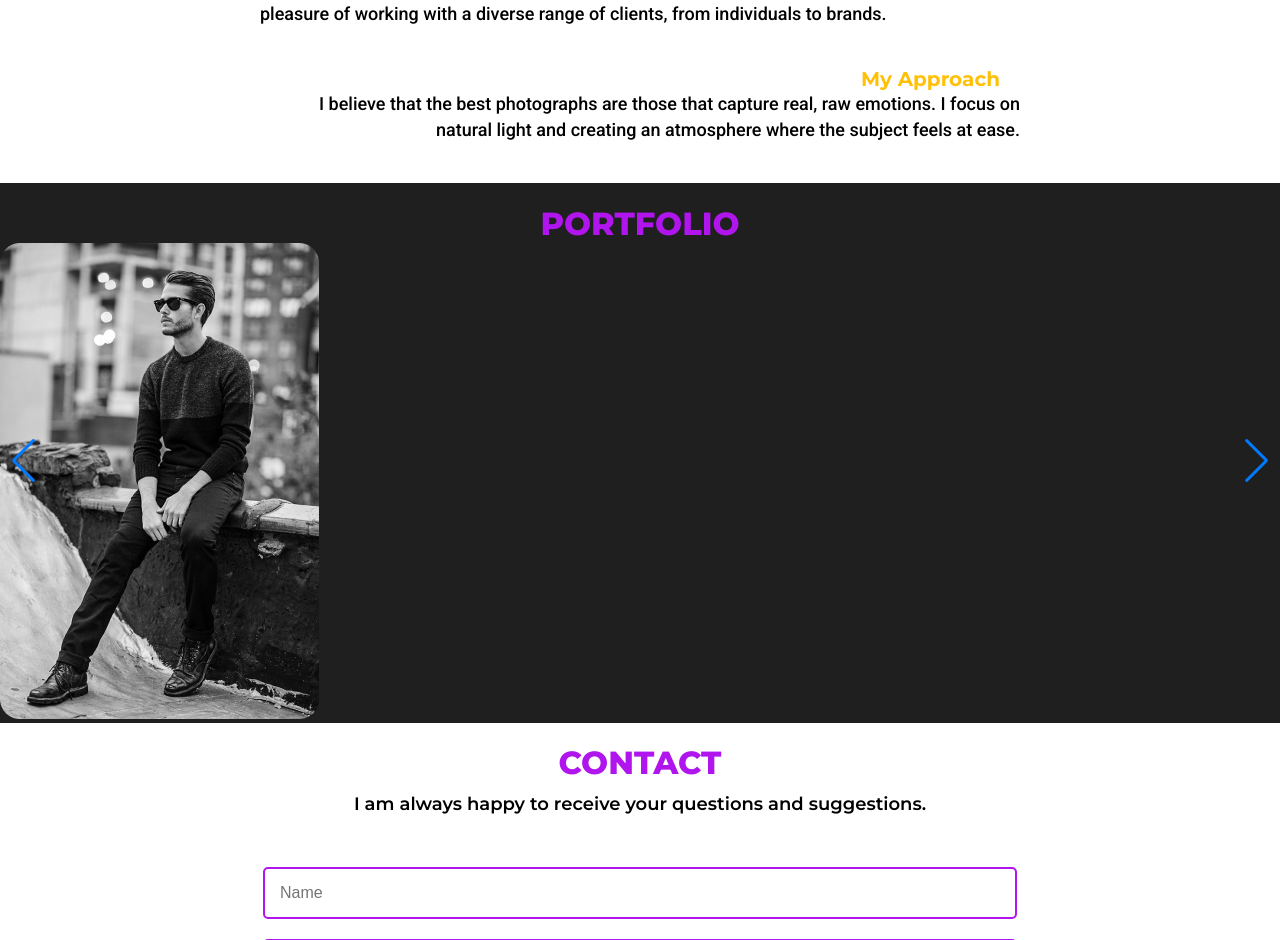
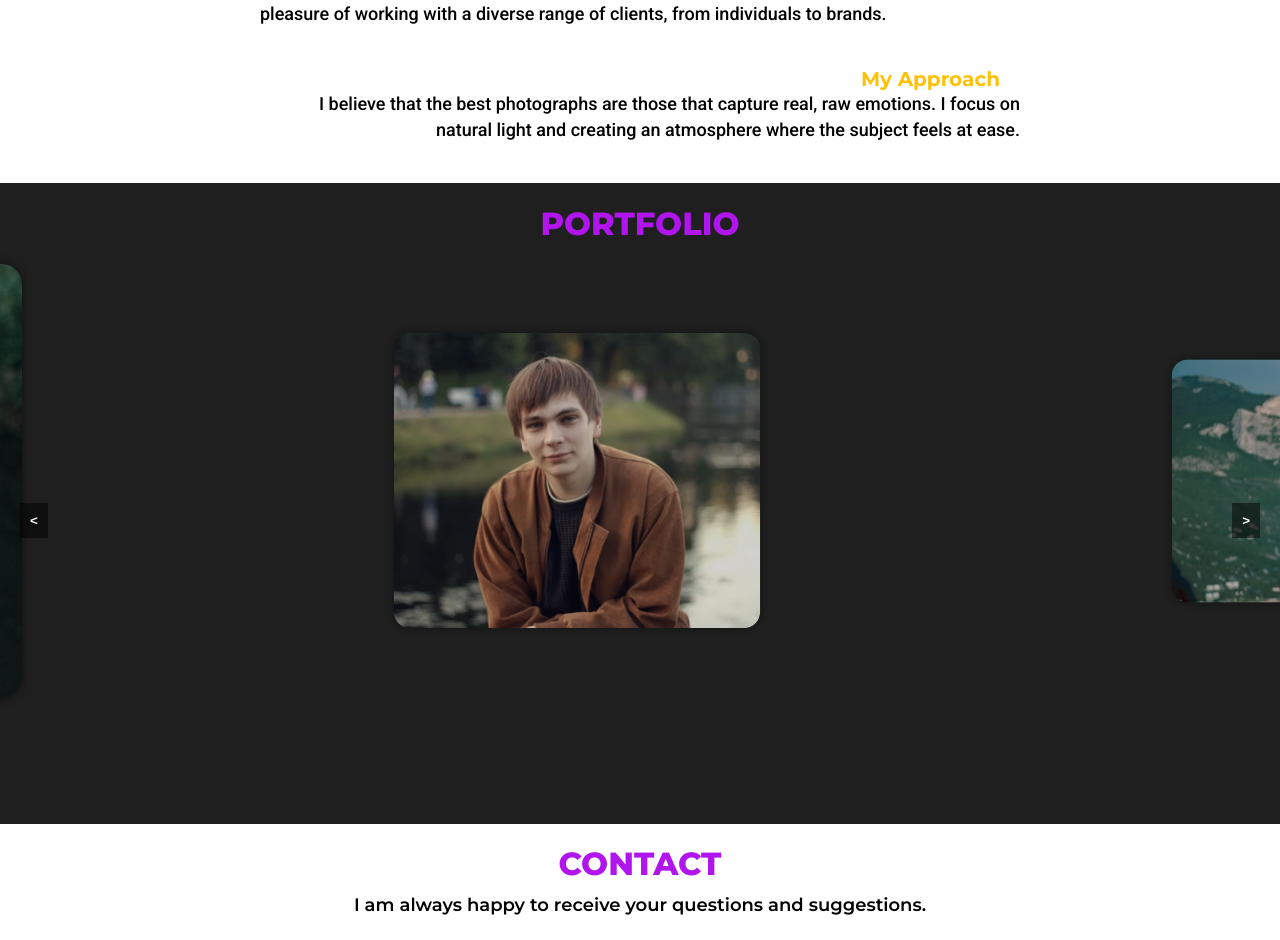
Before and after one commit to MrNikolay/EllieWilliams, a PHP site: page / in a window 1280 px wide. Shown: the part 760-1700 px from the top of the page. Run offline with PHP 8.4, Linux system fonts and the light colour scheme; some web fonts are replaced.

Commit message:
Начал реализацию слайдера вручную без swiper. P.S: Всё ещё багованный

```diff
--- a/index.html
+++ b/index.html
@@ -6,11 +6,6 @@
     <meta charset="UTF-8">
     <meta name="viewport" content="width=device-width, initial-scale=1.0">
     <link rel="stylesheet" href="style.css">
-
-    <!-- Подключаем Swiper к проекту для создания слайдера в блоке Portfolio -->
-    <link rel="stylesheet" href="https://unpkg.com/swiper/swiper-bundle.min.css">
-    <script src="https://unpkg.com/swiper/swiper-bundle.min.js"></script>
-
     <title>Ellie Williams</title>
 </head>
 <body>
@@ -22,12 +17,22 @@
             <li><a href="#">Contact</a></li>
         </ul>
     </header>
+
+    <!--
+        BLOCK - MAIN PAGE
+    -->
+
     <div class="main">
         <div class="main-block">
             <h1>Ellie Williams</h1>
             <h2>Captured Moments<br>That Last Forever</h2>
         </div>
     </div>
+
+    <!--
+        BLOCK - ABOUT ME
+    -->
+
     <div class="about-me">
         <h1 class="title">ABOUT ME</h1>
         <p class="description">I’m a passionate photographer who specializes in capturing authentic moments. My goal is to make every shot tell a unique story.</p>
@@ -40,29 +45,52 @@
             <p class="about-me-text">I believe that the best photographs are those that capture real, raw emotions. I focus on natural light and creating an atmosphere where the subject feels at ease.</p>
         </div>
     </div>
+
+    <!--
+        BLOCK - PORTFOLIO
+    -->
+
     <div class="portfolio">
         <h1 class="title">PORTFOLIO</h1>
-        <div class="swiper-container">
-            <div class="swiper-wrapper">
-              <div class="swiper-slide"><img src="img/photo1.png" alt="Image 1"></div>
-              <div class="swiper-slide"><img src="img/photo2.png" alt="Image 2"></div>
-              <div class="swiper-slide"><img src="img/photo3.png" alt="Image 3"></div>
-              <div class="swiper-slide"><img src="img/photo4.png" alt="Image 4"></div>
-              <div class="swiper-slide"><img src="img/photo5.png" alt="Image 5"></div>
-              <div class="swiper-slide"><img src="img/photo6.png" alt="Image 6"></div>
-              <div class="swiper-slide"><img src="img/photo7.png" alt="Image 7"></div>
-              <div class="swiper-slide"><img src="img/photo8.jpg" alt="Image 8"></div>
+        <!-- Слайдер изображений для мобилки -->
+        <div class="photo-slider-container">
+            <!-- Контейнер для слайдера, скрывающий изображения, выходящие за пределы -->
+            <div class="photo-slider">
+                <!-- Слайдер, в котором будут находиться изображения -->
+                <div class="slider-item">
+                    <img src="img/photo1.png" alt="Image 1">
+                </div>
+                <div class="slider-item">
+                    <img src="img/photo2.png" alt="Image 2">
+                </div>
+                <div class="slider-item">
+                    <img src="img/photo3.png" alt="Image 3">
+                </div>
+                <div class="slider-item">
+                    <img src="img/photo4.png" alt="Image 4">
+                </div>
+                <div class="slider-item">
+                    <img src="img/photo5.png" alt="Image 5">
+                </div>
+                <div class="slider-item">
+                    <img src="img/photo6.png" alt="Image 6">
+                </div>
+                <div class="slider-item">
+                    <img src="img/photo7.png" alt="Image 7">
+                </div>
+                <div class="slider-item">
+                    <img src="img/photo8.png" alt="Image 8">
+                </div>
             </div>
-
-            <!-- стрелки навигации -->
-            <div class="swiper-button-next"></div>
-            <div class="swiper-button-prev"></div>
-
-            <!-- Если хотите пагинацию -->
-            <!-- <div class="swiper-pagination"></div> -->
-          </div>
+            <button class="prev-btn"><</button> <!-- Кнопка для предыдущего изображения -->
+            <button class="next-btn">></button> <!-- Кнопка для следующего изображения -->
         </div>
     </div>
+
+    <!--
+        BLOCK - CONTACT
+    -->
+
     <div class="contact">
         <h1 class="title">CONTACT</h1>
         <p class="description">I am always happy to receive your questions and suggestions.</p>
@@ -76,22 +104,5 @@
         </div>
 
         <script src="script.js"></script>
-        <script>
-            // Настройка слайдера Swiper
-            const swiper = new Swiper('.swiper-container', {
-                slidesPerView: 'auto',      // Автоматическое количество видимых слайдов
-                spaceBetween: 10,           // Расстояние между слайдами
-                centeredSlides: true,       // Центрирует текущий слайд
-                loop: true,                 // Включает бесконечный цикл
-                navigation: {               // Стрелки навигации
-                    nextEl: '.swiper-button-next',
-                    prevEl: '.swiper-button-prev',
-                },
-                // pagination: {               // Пагинация
-                //     el: '.swiper-pagination',
-                //     clickable: true,
-                // },
-            });
-        </script>
 </body>
 </html>
--- a/style.css
+++ b/style.css
@@ -59,6 +59,10 @@ header {
   /* font-style: normal; */
 }
 
+/*
+    BLOCK - MAIN PAGE
+*/
+
 .main {
   height: 446px;
   background: url("img/1.jpg");
@@ -88,6 +92,10 @@ header {
   color: #42A5F5;
 }
 
+
+/*
+    BLOCK - ABOUT ME
+*/
 
 
 .about-me {
@@ -125,59 +133,87 @@ header {
 }
 
 
+/*
+    BLOCK - PORTFOLIO
+*/
 
 .portfolio {
+  position: relative;
   background-color: #1F1F1F;
-  /* height: 800px; */
+  height: 640px;
   padding-top: 1px;
 }
 
-.swiper-container {
-  position: relative; /* Чтобы стрелки были расположены относительно контейнера */
-  width: 100%;
+/* ------- СТИЛИ ДЛЯ СЛАЙДЕРА ------- */
+
+.photo-slider-container {
+  /* background-color: aliceblue; */
+  /* width: 100%; */
   height: 100%;
-  overflow: hidden; /* Скрывает изображения за пределами контейнера */
+  overflow-x: hidden;  /* Скрываем элементы, выходящие за пределы слайдера */
 }
 
-.swiper-wrapper {
+.photo-slider {
+  transition: transform 0.3s ease;  /* Плавная прокрутка при изменении */
   display: flex;
+  /* justify-content: center; */
+  align-items: center;
+  /* width: 100%; */
+  gap: 10px;
+  /* transform: translateX(100px); */
 }
 
-.swiper-slide {
-  display: flex;
-  justify-content: center;
-  align-items: center;
-  opacity: 0.7; /* Уменьшаем яркость скрытых слайдов */
-  transition: opacity 0.3s ease-in-out;
-  width: auto;
-  padding: 0; /* Убираем лишние отступы */
+.slider-item {
+  flex: 0 0 60%; /* Каждое изображение занимает 60% ширины слайдера */
 }
 
-.swiper-slide img {
-  max-width: 35%;   /* Ограничиваем ширину изображения, чтобы уменьшить его */
-  max-height: 35%;  /* Ограничиваем высоту изображения */
-  object-fit: contain; /* Сохраняем пропорции */
-  transition: max-width 0.3s ease-in-out, max-height 0.3s ease-in-out;
+.slider-item img {
+  border-radius: 20px;
+  box-shadow: 0px 0px 10px rgba(0, 0, 0, 0.5); /* Добавляем падающую тень */
+  transition: transform 0.3s, opacity 0.3s;
 }
 
-.swiper-slide-active {
-  opacity: 1; /* Увеличиваем яркость активного слайда */
+.slider-item:not(.active) img {
+  opacity: 0.8; /* Затемнение для неактивных изображений */
+  transform: scale(0.8); /* Уменьшаем размер */
 }
 
-.swiper-slide-active img {
-  max-width: 60%;  /* Активное изображение будет в нормальном размере */
-  max-height: 60%; /* Активное изображение в нормальном размере */
+.slider-item.active img {
+  opacity: 1; /* Полная яркость для текущего изображения */
+  transform: scale(1); /* Увеличиваем размер */
 }
 
-.swiper-button-next, .swiper-button-prev {
+/* Кнопки управления */
+.prev-btn,
+.next-btn {
   position: absolute;
   top: 50%;
-  transform: translateY(-50%);
-  color: #fff;
+  /* transform: translateY(-50%); */
+  background: rgba(0, 0, 0, 0.5);
+  font-weight: 600;
+  color: white;
+  border: none;
+  /* border-radius: 100px; */
+  padding: 10px;
+  cursor: pointer;
   z-index: 10;
 }
 
+.prev-btn {
+  left: 20px;
+}
 
+.next-btn {
+  right: 20px;
+}
+
+/* ----------------------------------- */
+
+
+
+/*
+    BLOCK - CONTACT
+*/
 
 /* Стили для блока контактов */
 .contact-block {
```
Also changed, not shown: script.js (+41 -51 lines), img/photo8.png (renamed from img/photo8.jpg).
